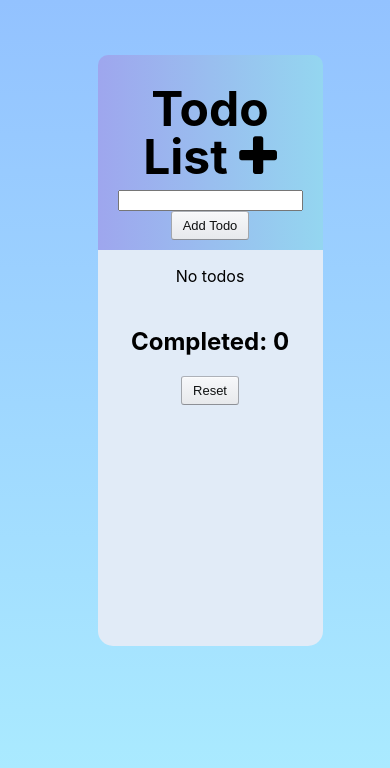
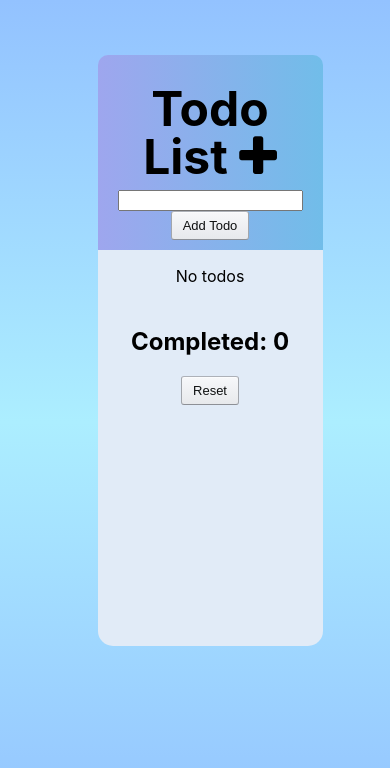
Before and after one commit to williamkemeny/todoList, a React (Create React App) app: page / in a window 390 px wide. Shown: the top 768 px of the page. Built offline with nearby package versions, Linux system fonts and the light colour scheme.

Commit message:
fixed an issue for mobile devices and how the background was displayed. Also fixed the spacing between todos

```diff
--- a/src/App.css
+++ b/src/App.css
@@ -1,6 +1,9 @@
 ul {
   list-style-type: none;
   padding: 0;
+}
+li {
+  margin-top: 12px;
 }
 
 .App {
@@ -29,7 +32,7 @@ ul {
     to right,
 
     rgb(158, 166, 238),
-    rgb(148, 214, 240)
+    rgb(113, 189, 233)
   );
   padding: 10px;
   border-radius: 10px;
--- a/src/index.css
+++ b/src/index.css
@@ -1,8 +1,9 @@
 html {
   height: 100%;
-  background-image: linear-gradient(to bottom, #93c2ff, #aceeff);
-  background-repeat: no-repeat;
+  background-image: linear-gradient(to bottom, #93c2ff, #aceeff, #93c2ff);
+  background-size: cover;
 }
+
 body {
   margin: 0;
   font-family: -apple-system, BlinkMacSystemFont, "Segoe UI", Roboto, Helvetica,
```
